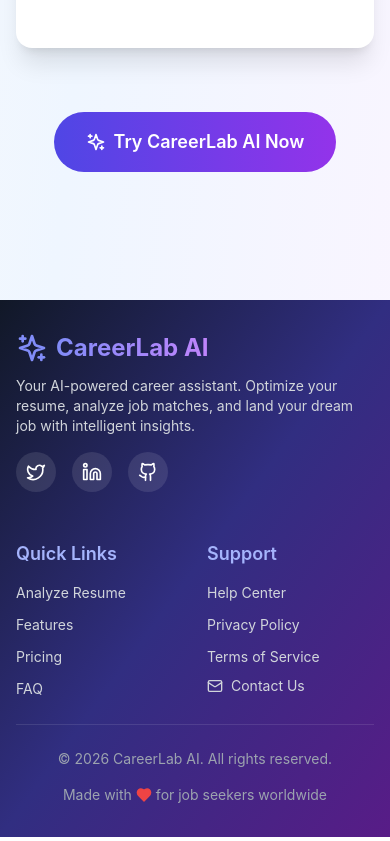
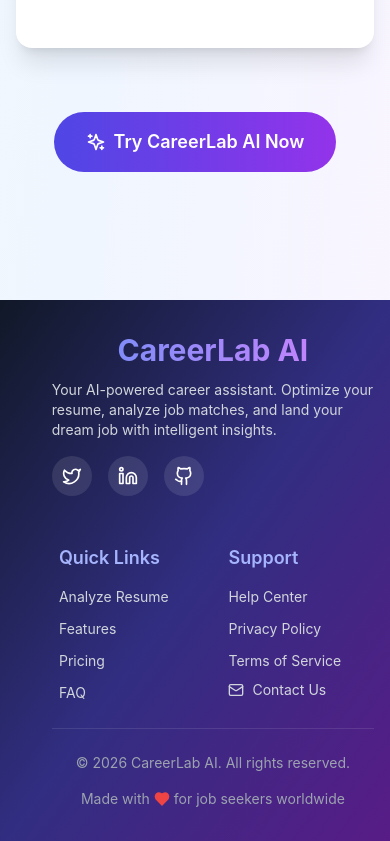
Before and after one commit to Cielo-Decoders/ai-resume, a React (Create React App) app in the folder client/: page /features in a window 390 px wide. Shown: the part 3144-3985 px from the top of the page. Built offline with nearby package versions, Linux system fonts and the light colour scheme; no server answers.

Commit message:
Refactor footer layout for improved alignment and responsiveness

```diff
--- a/client/src/components/Footer.tsx
+++ b/client/src/components/Footer.tsx
@@ -1,6 +1,6 @@
 import React from 'react';
 import { Link } from 'react-router-dom';
-import { Sparkles, Mail, Linkedin, Github, Twitter, Heart } from 'lucide-react';
+import { Mail, Linkedin, Github, Twitter, Heart } from 'lucide-react';
 
 const Footer: React.FC = () => {
   const currentYear = new Date().getFullYear();
@@ -13,10 +13,9 @@ const Footer: React.FC = () => {
           {/* Grid layout - stacked on mobile, single row on large screens */}
           <div className="grid grid-cols-1 md:grid-cols-12 gap-6 md:gap-8">
             {/* CareerLab AI Section - Full width on mobile, spans 6 columns on large screens */}
-            <div className="md:col-span-6">
-              <div className="flex items-center gap-2 mb-3">
-                <Sparkles className="w-8 h-8 text-indigo-400" />
-                <h3 className="text-2xl font-bold bg-gradient-to-r from-indigo-400 to-purple-400 bg-clip-text text-transparent">
+            <div className="md:col-span-6 ml-[10%] md:ml-0">
+              <div className="flex items-center justify-center md:justify-start gap-2 mb-3">
+                <h3 className="text-3xl md:text-2xl font-bold bg-gradient-to-r from-indigo-400 to-purple-400 bg-clip-text text-transparent">
                   CareerLab AI
                 </h3>
               </div>
@@ -55,7 +54,7 @@ const Footer: React.FC = () => {
             </div>
 
             {/* Quick Links and Support - 2 columns on mobile, 3 columns each on large screens */}
-            <div className="grid grid-cols-2 md:col-span-6 md:grid-cols-2 gap-6 md:gap-4">
+            <div className="grid grid-cols-2 md:col-span-6 md:grid-cols-2 gap-6 md:gap-4 ml-[12%] md:ml-[20%]">
               {/* Quick Links */}
               <div>
                 <h4 className="text-lg font-semibold mb-3 text-indigo-300">Quick Links</h4>
@@ -118,7 +117,7 @@ const Footer: React.FC = () => {
         </div>
 
         {/* Footer Bottom */}
-        <div className="border-t border-white/10 pt-6">
+        <div className="border-t border-white/10 pt-6 ml-[10%] md:ml-0">
           <div className="flex flex-col md:flex-row justify-between items-center gap-4">
             <p className="text-gray-400 text-sm text-center md:text-left">
               © {currentYear} CareerLab AI. All rights reserved.
```
